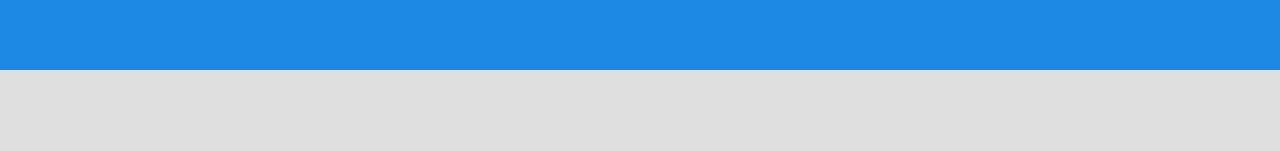
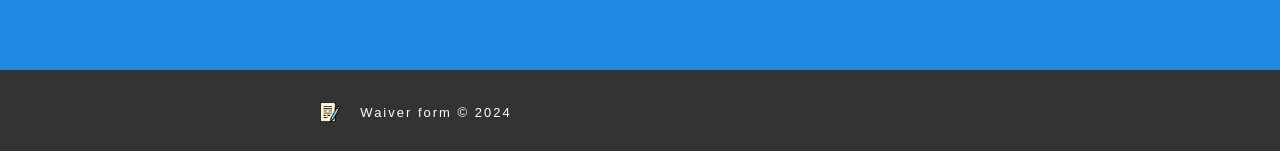
Before and after one commit to knixk/50days50projects, a React (Vite) app in the folder waiver-react/: page / in a window 1280 px wide. Shown: the part 744-895 px from the top of the page. Before the commit the page ends 814 px from the top, so only its background shows below. Built offline with nearby package versions, Linux system fonts and the light colour scheme.

Commit message:
fixes and cleanup

```diff
--- a/waiver-react/src/App.jsx
+++ b/waiver-react/src/App.jsx
@@ -27,7 +27,6 @@ function App() {
   const [extraFields, setExtraFields] = useState();
   const [disabled, setDisabled] = useState(false);
   const queryParameters = new URLSearchParams(window.location.search);
-  const centerParams = queryParameters.get("center");
   const [displayForm, setDisplayForm] = useState(false);
   const [companyName, setCompanyName] = useState("");
   const [loading, setLoading] = useState(true);
@@ -37,8 +36,6 @@ function App() {
   const [viewParticipant, setViewParticipant] = useState();
 
   const handleDownload = async () => {
-    console.log("i was clicked");
-
     const formElement = document.querySelector(".form__container__main");
     const canvas = await html2canvas(formElement, {
       useCORS: true,
@@ -112,6 +109,7 @@ function App() {
           <Route path="/view-form" element={<ViewForm />} />
         </Routes>
         {/* <Footer /> */}
+        <Footer />
       </Router>
     </MyContext.Provider>
   );
--- a/waiver-react/src/components/Footer.jsx
+++ b/waiver-react/src/components/Footer.jsx
@@ -1,12 +1,86 @@
 import React from "react";
 
-function Footer() {
+import { useLocation, useNavigate } from "react-router-dom";
+
+import {
+  Box,
+  Button,
+  TextField,
+  Typography,
+  Paper,
+  Grid,
+  IconButton,
+  Select,
+  MenuItem,
+  InputLabel,
+  FormControl,
+  RadioGroup,
+  FormControlLabel,
+  Radio,
+  TextareaAutosize,
+} from "@mui/material";
+
+const logo = "https://dypdvfcjkqkg2.cloudfront.net/large/5862799-1989.jpg";
+import formIcon from "../assets/contact-form.png";
+
+import { useContext } from "react";
+import { MyContext } from "../App";
+
+function Navbar() {
+  const myState = useContext(MyContext);
+  const { handleDownload } = myState;
+  const navigate = useNavigate();
+
+  // console.log(myState);
+  let location = useLocation();
+
   return (
-    <footer className="footer">
-      <img className="company__logo" src={"companyLogo"} alt="" />
-      <p className="waiver__logo">CompanyName &copy;</p>
-    </footer>
+    <>
+      {location.pathname == "/search" ? (
+        <></>
+      ) : (
+        <footer className="footer">
+          {/* <img className="company__logo" src={logo} alt="" /> */}
+
+          <div className="waiver__logo footer__logo">
+            <img
+              className="form__icon footer__icon"
+              src={formIcon}
+              alt="form-icon"
+            />
+            <p> Waiver form &copy; 2024</p>
+          </div>
+
+          <div className="btns__container">
+            {location.pathname != "/" && (
+              <Button
+                variant="contained"
+                type="submit"
+                id="download__btn"
+                onClick={() => {
+                  navigate(-1);
+                }}
+              >
+                Back
+              </Button>
+            )}
+
+            {location.pathname == "/view-form" && (
+              <Button
+                variant="contained"
+                type="submit"
+                fullWidth
+                id="download__btn"
+                onClick={handleDownload}
+              >
+                Download
+              </Button>
+            )}
+          </div>
+        </footer>
+      )}
+    </>
   );
 }
 
-export default Footer;
+export default Navbar;
--- a/waiver-react/src/components/Navbar.jsx
+++ b/waiver-react/src/components/Navbar.jsx
@@ -36,7 +36,6 @@ function Navbar() {
 
   // console.log(myState);
   let location = useLocation();
-  console.log(location.pathname);
 
   return (
     <nav className="nav">
--- a/waiver-react/src/index.css
+++ b/waiver-react/src/index.css
@@ -182,7 +182,11 @@ canvas {
 }
 
 .footer {
-  margin-top: 30px;
+  /* margin-top: 30px; */
+  /* position: absolute; */
+  /* width: 100%; */
+  /* bottom: 0; */
+  background-color: #333;
 }
 
 button {
@@ -452,6 +456,7 @@ input[type="file"] {
 .form__container__main {
   animation: fade-in 3s !important;
   transition: 1s all;
+  margin-bottom: 30px;
 }
 
 img {
@@ -491,3 +496,13 @@ img {
   /* background-color: green; */
   align-items: center;
 }
+
+
+.footer__icon {
+  width: 20px;
+}
+
+.footer__logo {
+  font-size: 13px;
+  font-weight: 300;
+}
--- a/waiver-react/src/pages/Search.jsx
+++ b/waiver-react/src/pages/Search.jsx
@@ -53,7 +53,10 @@ function Search() {
         "Error:",
         error.response ? error.response.data : error.message
       );
-      toast.error("You're not authorized.");
+
+      if (error.status == 403) {
+        toast.error("You're not authorized.");
+      }
     }
   };
 
@@ -65,8 +68,8 @@ function Search() {
     const res = await getSubmissions(data);
 
     if (!res) {
-
-      console.error("Error fetching data");
+      toast("No data found...");
+      console.error("Error fetching data..");
       return;
     }
 
--- a/waiver-react/src/pages/ViewForm.jsx
+++ b/waiver-react/src/pages/ViewForm.jsx
@@ -82,12 +82,10 @@ const ViewForm = () => {
 
   const temp = JSON.parse(viewParticipant.submission_data);
 
-  console.log(
-    JSON.parse(viewParticipant.submission_data),
-    "================> participant"
-  );
-
-  //  need to set participants alr
+  // console.log(
+  //   JSON.parse(viewParticipant.submission_data),
+  //   "================> participant"
+  // );
 
   const addParticipant = () => {};
 
```
Also changed, not shown: waiver-react/src/pages/Form.jsx (+1 -45 lines).
